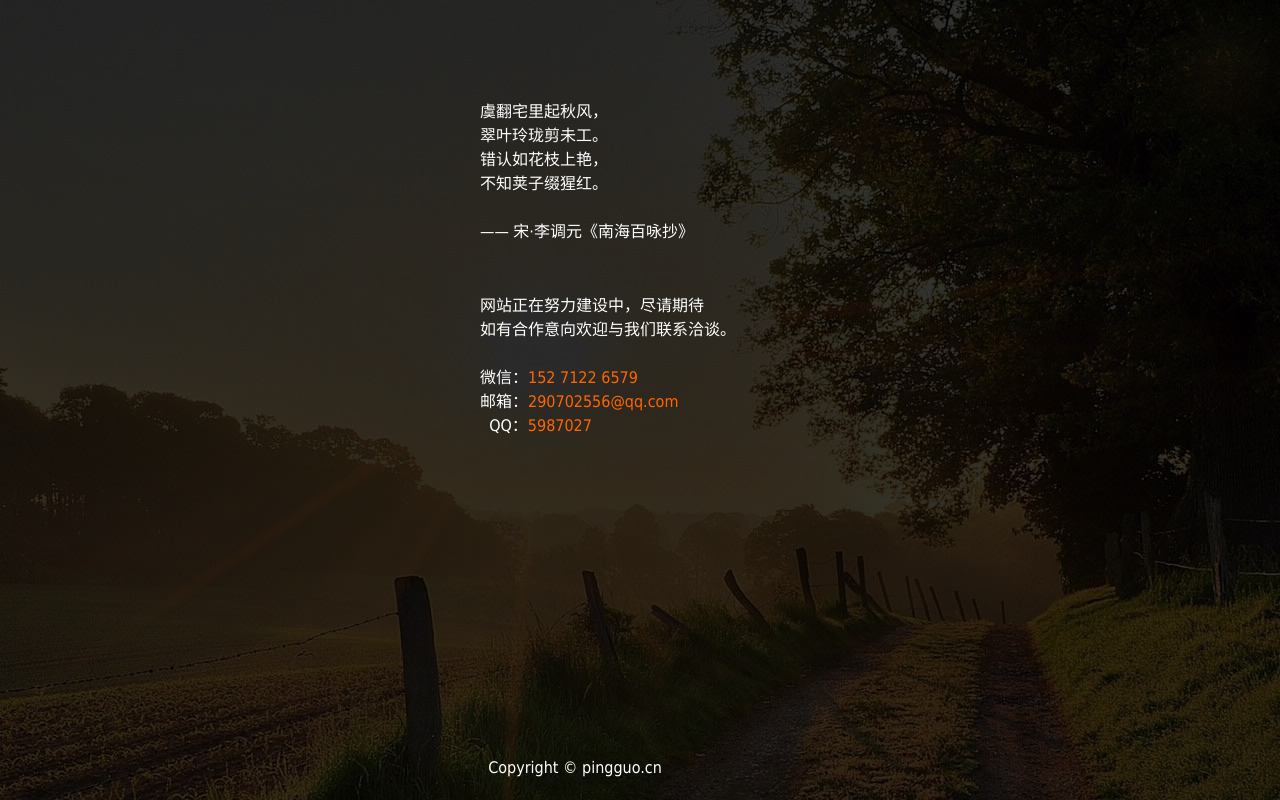
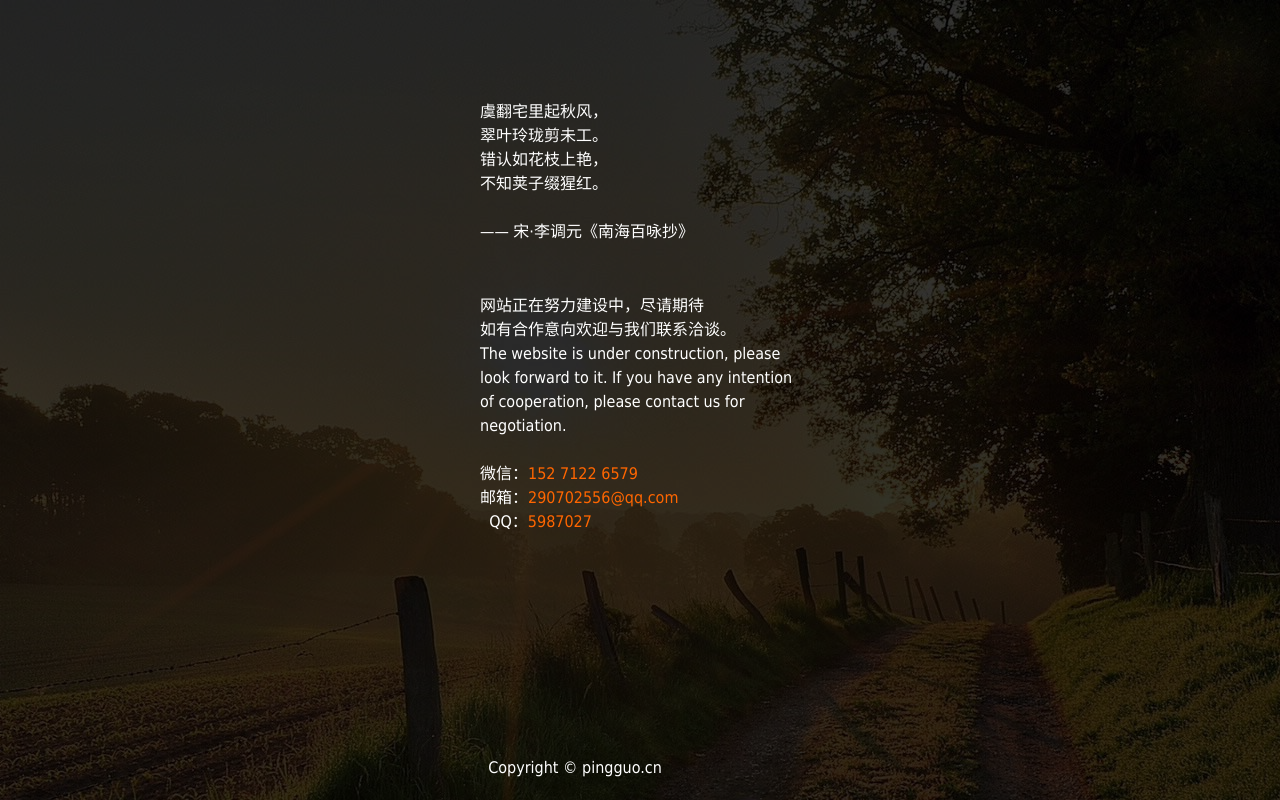
Before and after one commit to az031120103/pingguo, a plain HTML site: page index.html in a window 1280 px wide. Drawn offline with Linux system fonts and the light colour scheme.

Commit message:
英文提示

```diff
--- a/index.html
+++ b/index.html
@@ -20,7 +20,7 @@
       overflow-x: hidden;
     }
     p {
-      height: 24px;
+      min-height: 24px;
     }
     em {
       font-style: normal;
@@ -74,6 +74,7 @@
       <div class="comming-soon">
         <p>网站正在努力建设中，尽请期待</p>
         <p>如有合作意向欢迎与我们联系洽谈。</p>
+        <p>The website is under construction, please look forward to it. If you have any intention of cooperation, please contact us for negotiation.</p>
         <p></p>
         <p>微信：<em>152 7122 6579</em></p>
         <p>邮箱：<em>290702556@qq.com</em></p>
```
